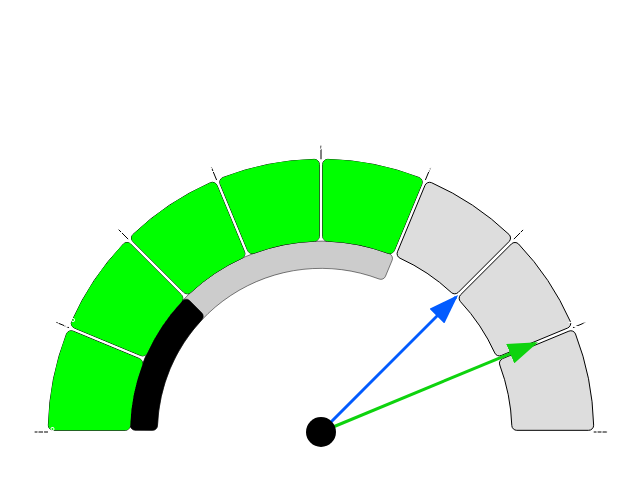
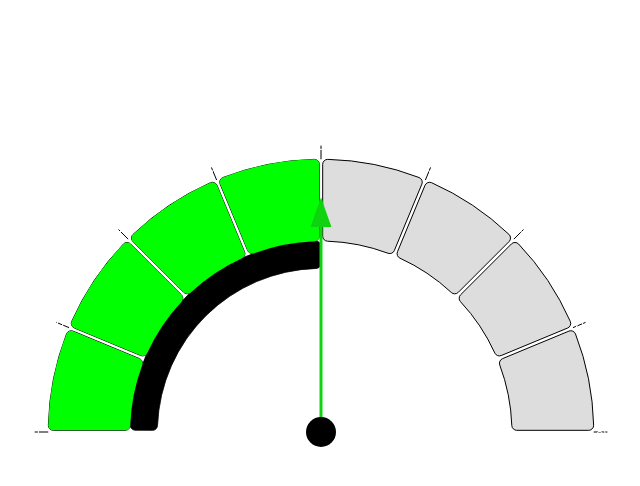
Before and after one commit to DarkvoiceGit/gaugeChart, a React (Vite) app in the folder baro-meter/: page / in a window 1280 px wide. Shown: the top 486 px of the page, without its empty margins (319-959 px from the left). Built offline with nearby package versions, Linux system fonts and the light colour scheme.

Commit message:
fixed pointer

```diff
--- a/baro-meter/src/App.tsx
+++ b/baro-meter/src/App.tsx
@@ -4,8 +4,8 @@ import GaugeChart from "./GaugeChart";
 
 function App() {
 
-    const planned = 30;
-    const booked = 20;
+    const planned = 0;
+    const booked = 40;
 
     return (
         <div className="gauge-chart">
@@ -14,7 +14,7 @@ function App() {
                 planned = {planned}
                 height={800}
                 width={600}
-                thresholdYellow={60}
+                thresholdYellow={75}
                 thresholdRed={80}
                 withOpacitySwitch={true}
                 colorTileThresholdRed={'#ff0000'}
--- a/baro-meter/src/GaugeChart.tsx
+++ b/baro-meter/src/GaugeChart.tsx
@@ -82,7 +82,7 @@ const Tooltip = ({text, x, y}: { text: Array<{ label: string, value: number }>;
 // Skala für den Winkel (von min zu max)
 const angleScale = d3.scaleLinear()
     .domain([0, 1])
-    .range([-Math.PI / 2, Math.PI / 2]);
+    .range([-Math.PI / 2, Math.PI / 2 ]);
 
 const calculatePointer = (
     normalizedValue: number,
@@ -90,9 +90,9 @@ const calculatePointer = (
     length: number
 ) => {
 
-    const angle = angleScale(normalizedValue); // Winkel basierend auf dem normalisierten Wert
-    const pointerX = Math.cos(angle) * radius * length; // x-Position
-    const pointerY = Math.sin(angle) * radius * length; // y-Position
+    const angle = angleScale(normalizedValue) - Math.PI / 2; // Winkel basierend auf dem normalisierten Wert
+    const pointerX = (Math.cos(angle) * radius) * length; // x-Position
+    const pointerY = (Math.sin(angle) * radius) * length; // y-Position
     return { x: pointerX, y: pointerY, angle };
 };
 
@@ -216,7 +216,7 @@ const Gauge: React.FC<GaugeProps> = ({
     const radius = Math.min(width, height) / 2.2;
 
     const bookedPointer = calculatePointer(bookedNormalized, radius,  0.7);
-    const plannedPointer = calculatePointer(plannedNormalized, radius,  0.85);
+    const plannedPointer = calculatePointer(sumNormalized, radius,  0.85);
     // Debugging-Ausgaben
     console.log('bookedNormalized:', bookedNormalized);
     console.log('plannedNormalized:', plannedNormalized);
@@ -394,7 +394,8 @@ const Gauge: React.FC<GaugeProps> = ({
                         const normalizedDay = day / thresholdRed; // Skaliere auf den Bereich [0, 1]
                         const angle = angleScale(normalizedDay) - Math.PI / 2;
 
-                        const angleDeg = (angle * 180 / Math.PI).toFixed(1); // Winkel in Grad umrechnen
+                        //for debugging
+                        // const angleDeg = (angle  / Math.PI).toFixed(1); // Winkel in Grad umrechnen
 
                         const labelX = Math.cos(angle) * labelRadius;
                         const labelY = Math.sin(angle) * labelRadius;
@@ -425,7 +426,7 @@ const Gauge: React.FC<GaugeProps> = ({
                                     fill="#fff"
                                     fontSize="12"
                                 >
-                                    {angleDeg}°
+                                    {day}T
                                 </text>
                             </g>
                         );
```
